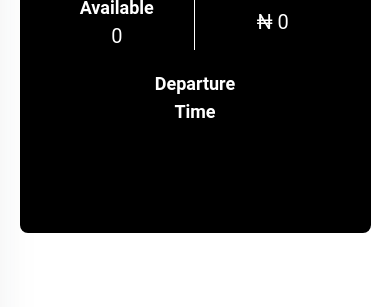
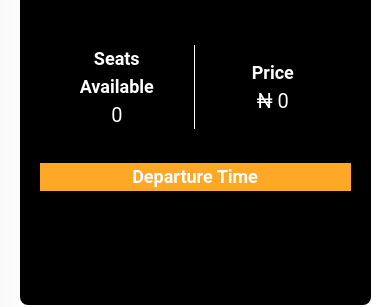
Before and after one commit to bluey-main/ticketer, a React (Vite) app: page / in a window 390 px wide. Shown: the part 479-786 px from the top of the page. Built offline with nearby package versions, Linux system fonts and the light colour scheme; no server answers; the database is empty; sample sign-in values are in the browser's storage.

Commit message:
mobile view fix

```diff
--- a/src/pages/home.jsx/Home.jsx
+++ b/src/pages/home.jsx/Home.jsx
@@ -323,7 +323,7 @@ console.log("subscribe from home")
 
 
           </div>
-          <div className="lg:w-[80%] w-[90%] lg:h-1/2 h-[75%] bg-black absolute lg:bottom-36 bottom-28 lg:flex-row flex-col  flex p-5 rounded-lg">
+          <div className="lg:w-[80%] w-[90%] lg:h-1/2 h-[75%] bg-black absolute lg:bottom-36 bottom-10 lg:flex-row flex-col  flex p-5 rounded-lg">
             <div className="lg:w-[40%] w-full h-full bg-red-3 p-4 flex justify-center items-center flex-col gap-y-7  lg:border-r lg:border-r-white  ">
               <Select
                 label="Destination"
@@ -361,7 +361,7 @@ console.log("subscribe from home")
                   <p className="lg:text-xl text-lg text-center font-bold">Price</p>
                   <p className="text-xl ">&#8358; {paystackAmount}</p>
                 </div>
-                <div className="w-1/2 lg:h-full px-4 bg-orange-4 flex flex-col justify-center items-center text-white lg:border-l lg:border-l-white">
+                <div className="lg:w-1/2 w-full lg:h-full px-4 bg-orange-400 flex flex-col justify-center items-center text-white lg:border-l lg:border-l-white">
                   <p className="lg:text-xl text-lg text-center font-bold">
                     Departure Time
                   </p>
```
